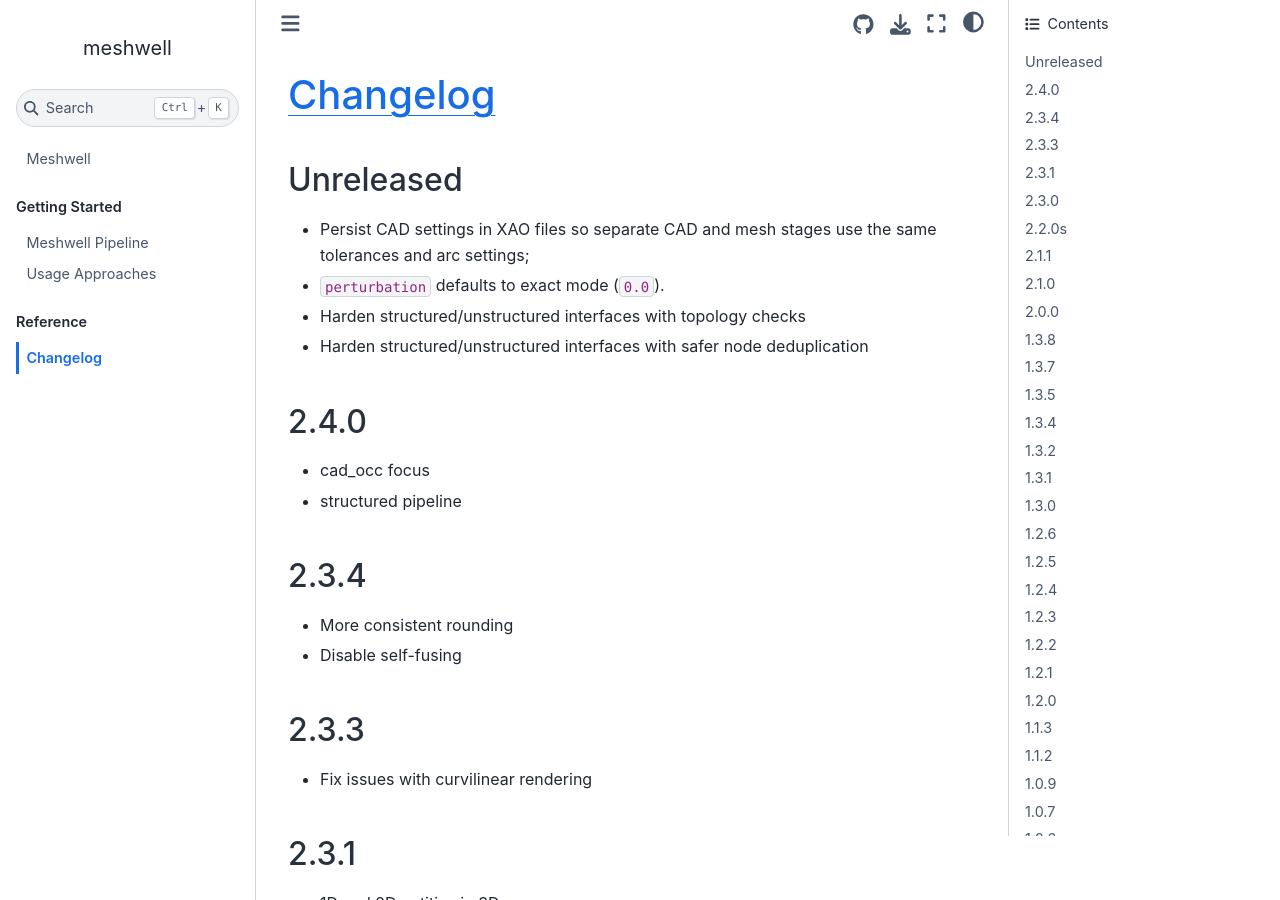
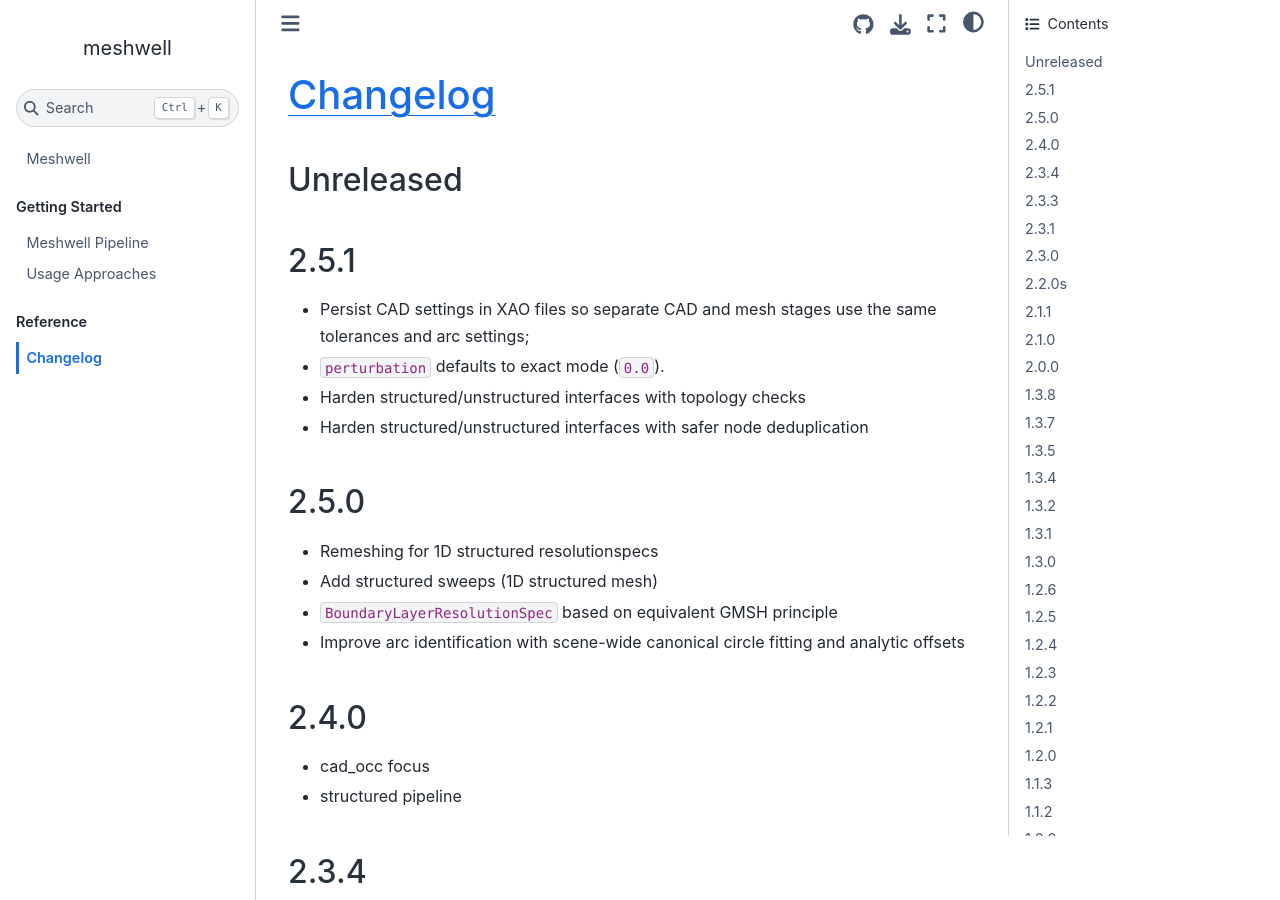
Before and after one commit to simbilod/meshwell, a Jupyter Book: the page built from docs/90_changelog.md, in a window 1280 px wide and 900 px high. Built offline with Jupyter Book 1.0.4 settings and Sphinx 7.4.7 and the Sphinx Book theme 1.1.4, drawn with Linux system fonts in a browser that asks for light colours; pages that are not in the unit, such as notebooks, are missing from menus; comment, search, counter and statistics services are not loaded.

Commit message:
changelog

```diff
--- a/docs/90_changelog.md
+++ b/docs/90_changelog.md
@@ -1,11 +1,20 @@
 # [Changelog](https://keepachangelog.com/en/1.0.0/)
 
 ## Unreleased
+
+## 2.5.1
 
 - Persist CAD settings in XAO files so separate CAD and mesh stages use the same tolerances and arc settings;
 - `perturbation` defaults to exact mode (`0.0`).
 - Harden structured/unstructured interfaces with topology checks
 - Harden structured/unstructured interfaces with safer node deduplication
+
+## 2.5.0
+
+- Remeshing for 1D structured resolutionspecs
+- Add structured sweeps (1D structured mesh)
+- `BoundaryLayerResolutionSpec` based on equivalent GMSH principle
+- Improve arc identification with scene-wide canonical circle fitting and analytic offsets
 
 ## 2.4.0
 
```
